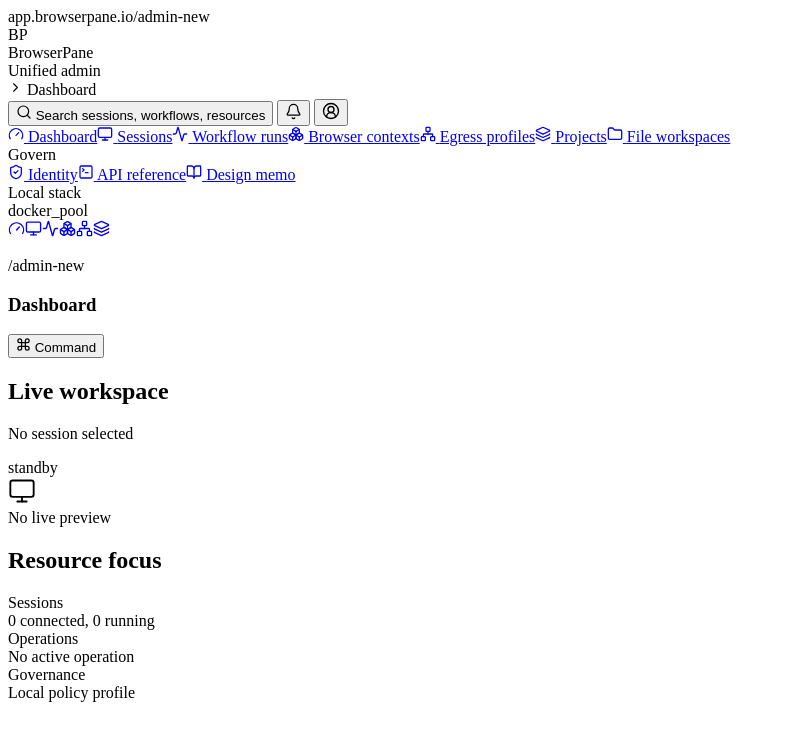
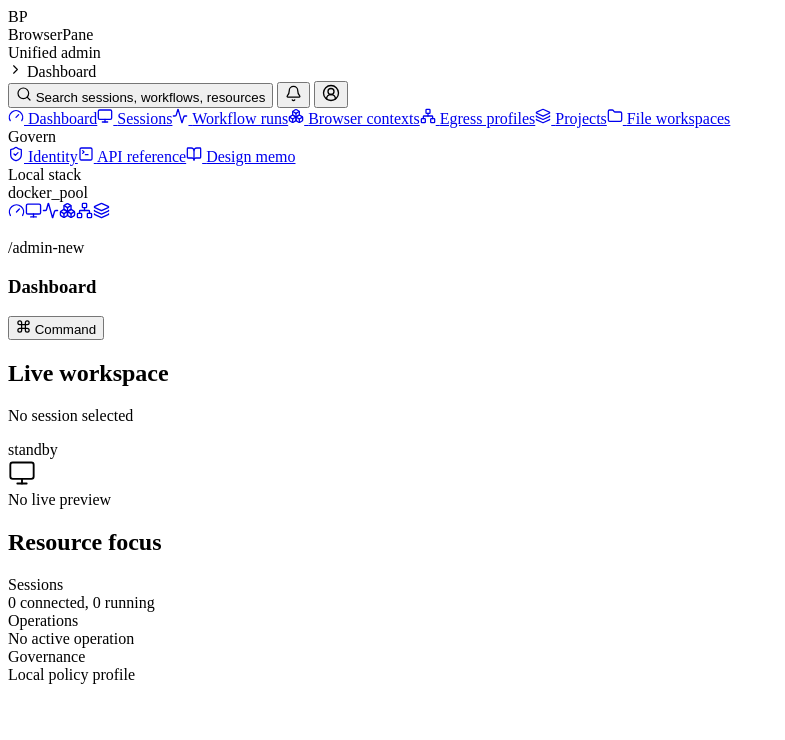
Before and after one commit to ITmedes/browserpane, a SvelteKit app in the folder code/web/bpane-admin-unified/: page / in a window 1280 px wide. Shown: the top 740 px of the page, without its empty margins (0-785 px from the left). Built offline with nearby package versions, Linux system fonts and the light colour scheme.

Commit message:
fix: remove decorative admin window frame

```diff
--- a/code/web/bpane-admin-unified/src/routes/+page.svelte
+++ b/code/web/bpane-admin-unified/src/routes/+page.svelte
@@ -38,27 +38,10 @@
 </svelte:head>
 
 <main
-  class="min-h-screen bg-admin-shell p-0 text-admin-ink sm:p-4 lg:p-6"
+  class="min-h-screen bg-admin-bg text-admin-ink"
   data-testid="admin-new-shell"
 >
-  <section
-    class="flex min-h-screen flex-col overflow-hidden bg-admin-paper shadow-2xl sm:min-h-[calc(100vh-2rem)] sm:rounded-xl lg:min-h-[calc(100vh-3rem)]"
-  >
-    <div
-      class="hidden h-8 shrink-0 items-center gap-2 border-b border-admin-border bg-[#f4f5f7] px-3 sm:flex"
-      aria-hidden="true"
-    >
-      <span class="h-2.5 w-2.5 rounded-full bg-[#ff5f57]"></span>
-      <span class="h-2.5 w-2.5 rounded-full bg-[#febc2e]"></span>
-      <span class="h-2.5 w-2.5 rounded-full bg-[#28c840]"></span>
-      <div
-        class="mx-auto flex h-5 w-full max-w-xl items-center justify-center rounded border border-admin-border bg-white px-3 font-mono text-[11px] text-admin-muted"
-      >
-        app.browserpane.io/admin-new
-      </div>
-      <div class="w-12"></div>
-    </div>
-
+  <section class="flex min-h-screen flex-col overflow-hidden bg-admin-paper">
     <header
       class="flex min-h-16 shrink-0 items-center gap-3 border-b border-admin-border bg-admin-panel px-4 sm:px-5"
       data-testid="admin-new-header"
```
